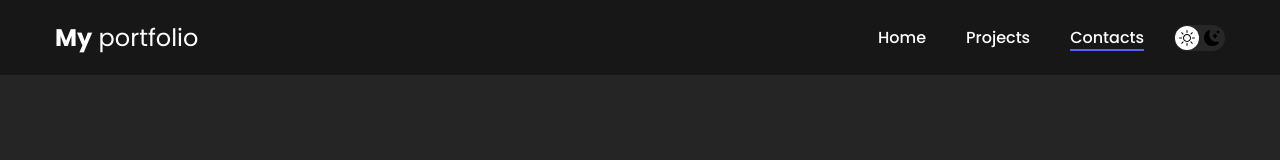
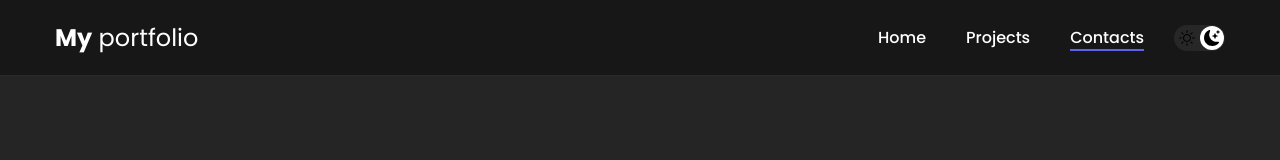
Before and after one commit to vk-workshop/portfolio, a React (Create React App) app: page /contacts in a window 1280 px wide. Shown: the top 160 px of the page. Built offline with nearby package versions, Linux system fonts and the light colour scheme.

Commit message:
Update btnDarkMode.js
added btnRef.current.classList.add or  remove

```diff
--- a/src/components/btnDarkMode/btnDarkMode.js
+++ b/src/components/btnDarkMode/btnDarkMode.js
@@ -12,9 +12,11 @@ const BtnDarkMode = () => {
 
     useEffect(() => {
      if (darkMode === 'light') {
-        document.body.classList.add('dark')
+        document.body.classList.add('dark');
+        btnRef.current.classList.add('dark-mode-btn--active')
      } else {
-        document.body.classList.remove('dark')
+        document.body.classList.remove('dark');
+        btnRef.current.classList.remove('dark-mode-btn--active')
      }
     }, [darkMode])
 
@@ -22,7 +24,7 @@ const BtnDarkMode = () => {
         return currentValue === 'light'? 'dark' : 'light'
     })}
     return (
-        <button onClick={toggleDarkMode} className="dark-mode-btn">
+        <button ref={btnRef} onClick={toggleDarkMode} className="dark-mode-btn">
         <img src={sun} alt="Light mode" className="dark-mode-btn__icon" />
         <img src={moon} alt="Dark mode" className="dark-mode-btn__icon" />
       </button>
```
